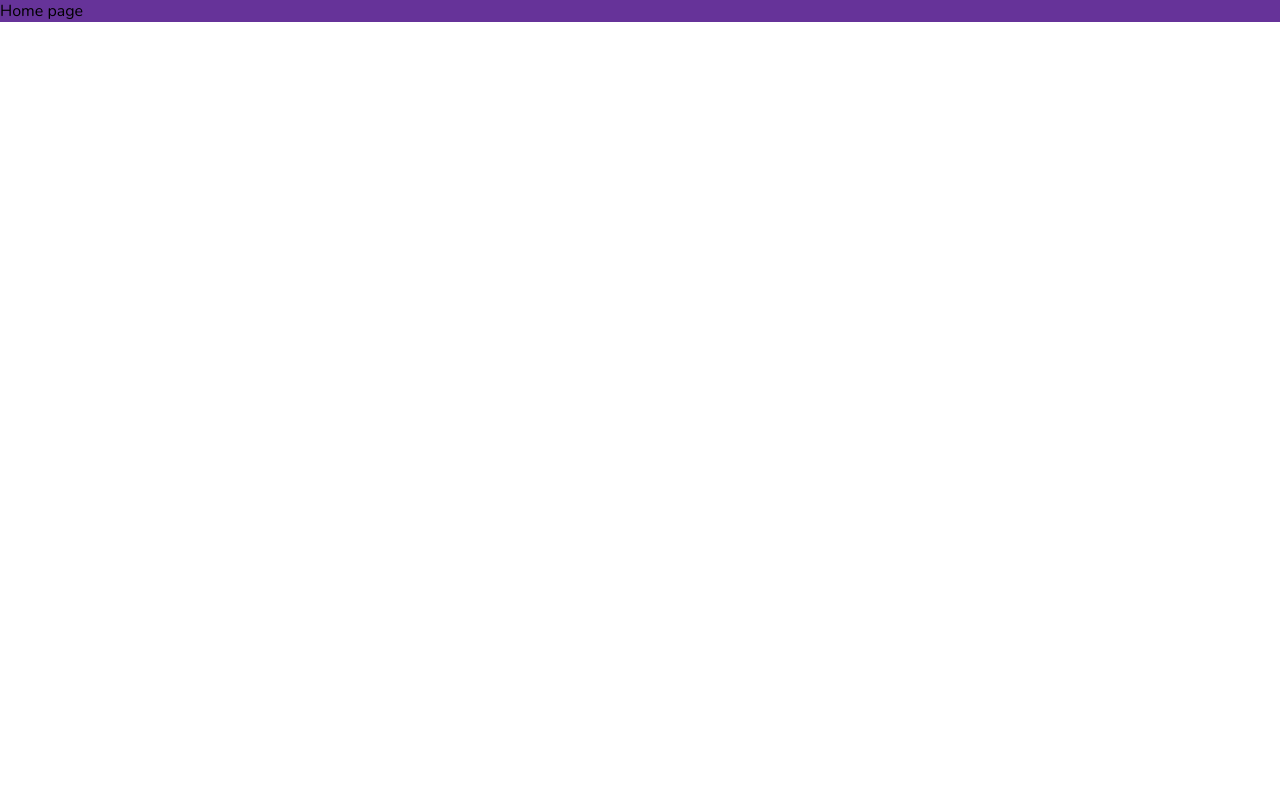
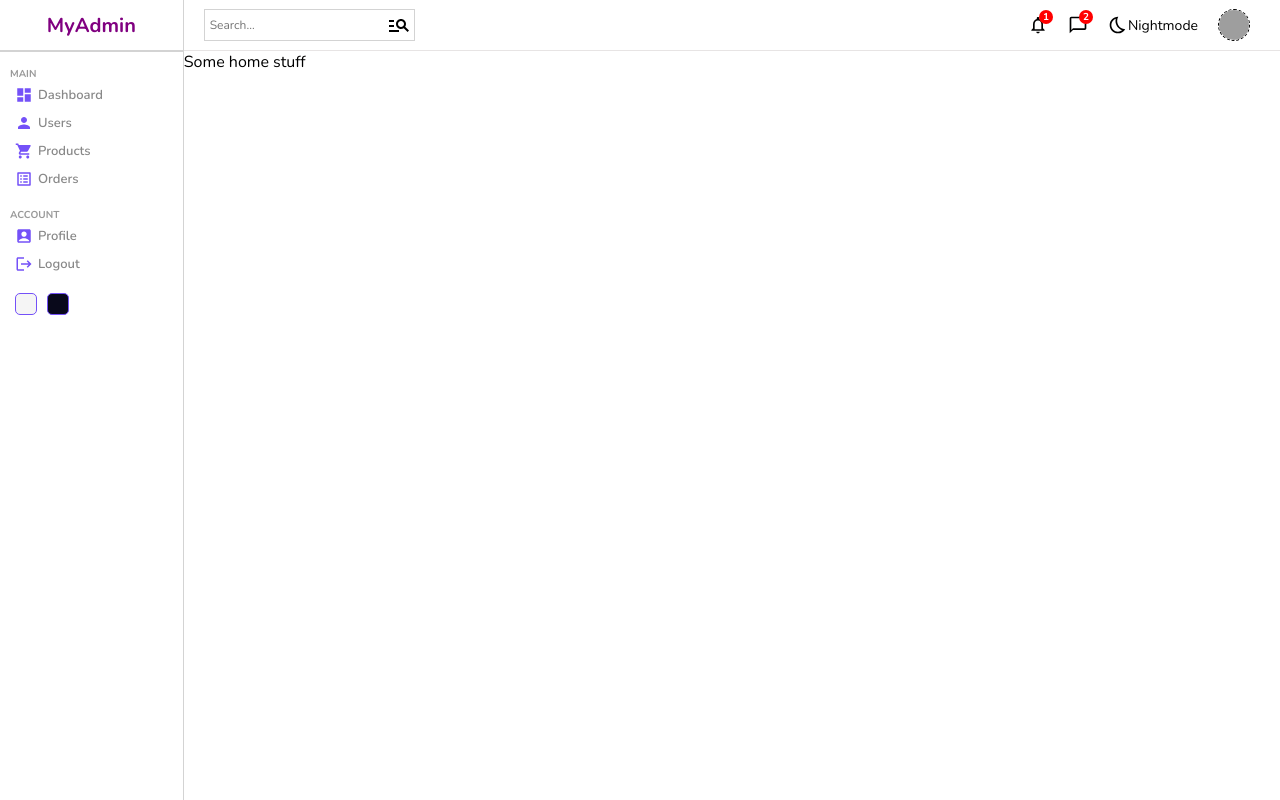
Before and after one commit to no-compromise/adminpanel, a React (Create React App) app: page / in a window 1280 px wide. Built offline with nearby package versions, Linux system fonts and the light colour scheme; grey boxes are pictures that could not be loaded.

Commit message:
Added Sidebar and Navbar

```diff
--- a/package.json
+++ b/package.json
@@ -3,6 +3,10 @@
   "version": "0.1.0",
   "private": true,
   "dependencies": {
+    "@emotion/react": "^11.10.4",
+    "@emotion/styled": "^11.10.4",
+    "@mui/icons-material": "^5.10.6",
+    "@mui/material": "^5.10.8",
     "@testing-library/jest-dom": "^5.16.5",
     "@testing-library/react": "^13.4.0",
     "@testing-library/user-event": "^13.5.0",
--- a/src/App.js
+++ b/src/App.js
@@ -21,6 +21,11 @@ const App = () => {
                         <Route path=':userid' element={<Single/>}/>
                         <Route path='new' element={<New/>}/>
                     </Route>
+                    <Route path='products'>
+                        <Route index element={<List />}/>
+                        <Route path=':poductid' element={<Single/>}/>
+                        <Route path='new' element={<New/>}/>
+                    </Route>
                 </Route>
             </Routes>
         </BrowserRouter>
--- /dev/null
+++ b/src/components/navbar/Navbar.jsx
@@ -0,0 +1,39 @@
+import "./Navbar.scss";
+import ManageSearchIcon from '@mui/icons-material/ManageSearch';
+import NotificationsNoneOutlinedIcon from '@mui/icons-material/NotificationsNoneOutlined';
+import ChatBubbleOutlineOutlinedIcon from '@mui/icons-material/ChatBubbleOutlineOutlined';
+import BedtimeOutlinedIcon from '@mui/icons-material/BedtimeOutlined';
+
+const Navbar = () => {
+  return (
+    <div className="navbar">
+      <div className="wrapper">
+        <div className="search">
+          <input type="text" placeholder="Search..." />
+          <ManageSearchIcon/>
+        </div>
+        <div className="items">
+          <div className="item">
+            <NotificationsNoneOutlinedIcon className="icon"/>
+            <div className="counter">1</div>
+
+          </div>
+            <div className="item">
+            <ChatBubbleOutlineOutlinedIcon className="icon"/>
+          <div className="counter">2</div>
+
+          </div>
+          <div className="item">
+            <BedtimeOutlinedIcon className="icon"/>
+            Nightmode
+          </div>
+          <div className="item">
+          <img src="https://avatars.dicebear.com/v2/male/f37ec4238a958ffe41d70cfd514028a0.svg" alt="Avatar" className="avatar" />
+          </div>
+        </div>
+      </div>
+    </div>
+  )
+}
+
+export default Navbar
--- /dev/null
+++ b/src/components/navbar/Navbar.scss
@@ -0,0 +1,70 @@
+.navbar{
+    height: 50px;
+    border-bottom: 0.5px solid rgb(231, 228, 228);
+    display: flex;
+    align-items: center;
+    font-size: 14px;
+
+    .wrapper{
+        width: 100%;
+        display: flex;
+        align-items: center;
+        padding: 20px;
+        justify-content: space-between;
+
+        .search{
+            display: flex;
+            align-items: center;
+            border: 0.5px solid lightgray;
+            padding: 3px;
+
+            input{
+                border: none;
+                outline: none;
+                background: transparent;
+
+                &::placeholder{
+                    font-size: 12px;
+                }
+            }
+        }
+
+        .items{
+            display: flex;
+            align-items: center;
+
+            .item{
+                display: flex;
+                align-items: center;
+                margin: 10px;
+                position: relative;
+
+                .icon{
+                    font-size: 20px;
+                }
+
+                .avatar{
+                    height: 30px;
+                    width: 30px;
+                    border-radius: 50%;
+                    border: 0.5px dashed black;
+                }
+                .counter{
+                    width: 14px;
+                    height: 14px;
+                    background-color: red;
+                    border-radius: 50%;
+                    display: flex;
+                    align-items: center;
+                    justify-content: center;
+                    color: white;
+                    font-size: 10px;
+                    font-weight: bold;
+                    position: absolute;
+                    top: -5px;
+                    right: -5px;
+                }
+            }
+        }
+    }
+}
--- /dev/null
+++ b/src/components/sidebar/Sidebar.jsx
@@ -0,0 +1,55 @@
+import "./Sidebar.scss";
+
+import DashboardIcon from '@mui/icons-material/Dashboard';
+import PersonIcon from '@mui/icons-material/Person';
+import ShoppingCartIcon from '@mui/icons-material/ShoppingCart';
+import ListAltIcon from '@mui/icons-material/ListAlt';
+import AccountBoxIcon from '@mui/icons-material/AccountBox';
+import LogoutIcon from '@mui/icons-material/Logout';
+
+const Sidebar = () => {
+  return (
+    <div className="sidebar">
+        <div className="top">
+            <span className="logo">MyAdmin</span>
+        </div>
+        <hr />
+        <div className="center">
+            <ul>
+                <p className="title">MAIN</p>
+                <li>
+                    <DashboardIcon className="icon"/>
+                    <span>Dashboard</span>
+                </li>
+                <li>
+                    <PersonIcon className="icon"/>
+                    <span>Users</span>
+                </li>
+                <li>
+                    <ShoppingCartIcon className="icon"/>
+                    <span>Products</span>
+                </li>
+                <li>
+                    <ListAltIcon className="icon"/>
+                    <span>Orders</span>
+                </li>
+                <p className="title">ACCOUNT</p>
+                <li>
+                    <AccountBoxIcon className="icon"/>
+                    <span>Profile</span>
+                </li>
+                <li>
+                    <LogoutIcon className="icon"/>
+                    <span>Logout</span>
+                </li>
+            </ul>
+        </div>
+        <div className="bottom">
+            <div className="colorOption"></div>
+            <div className="colorOption"></div>
+        </div>
+    </div>
+  )
+}
+
+export default Sidebar
--- /dev/null
+++ b/src/components/sidebar/Sidebar.scss
@@ -0,0 +1,90 @@
+.sidebar{
+    flex: 1;
+    border-right: 0.5px solid lightgrey;
+    min-height: 100vh;
+    background-color: white;
+
+    .top{
+        height: 50px;
+        display: flex;
+        align-items: center;
+        justify-content: center;
+
+        .logo{
+            font-size: 20px;
+            font-weight: bold;
+            color: purple;
+        }
+    }
+
+    hr{
+        height: 0px;
+        border: 0.5px solid lightgrey;
+    }
+
+    .center{
+        padding-left: 10px;
+
+        ul{
+            list-style: none;
+            padding: 0;
+            margin: 0;
+
+            .title{
+                font-size: 10px;
+                font-weight: bold;
+                color: #999;
+                margin-top: 15px;
+            }
+
+            li{
+                display: flex;
+                align-items: center;
+                padding: 5px;
+                cursor: pointer;
+
+                &:hover{
+                    background-color: #ece8ff;
+                }
+
+                .icon{
+                    font-size: 18px;
+                    color: #7451f8;
+                }
+
+                span{
+                    font-size: 13px;
+                    font-weight: 600;
+                    color: #888;
+                    margin-left: 5px;
+                }
+            }
+        }
+
+
+    }
+
+    .bottom{
+        display: flex;
+        align-items: center;
+        margin: 10px;
+
+        .colorOption{
+            width: 20px;
+            height: 20px;
+            border-radius: 5px;
+            border: 1px solid #7451f8;
+            cursor: pointer;
+            margin: 5px;
+
+            &:nth-child(1){
+                background-color: whitesmoke;
+            }
+            &:nth-child(2) {
+                background-color: rgb(9, 9, 27);
+            }
+
+
+        }
+    }
+}
--- a/src/pages/home/Home.jsx
+++ b/src/pages/home/Home.jsx
@@ -1,9 +1,16 @@
+
+import Navbar from "../../components/navbar/Navbar";
+import Sidebar from "../../components/sidebar/Sidebar";
 import "./Home.scss";
 
 const Home = () => {
   return (
     <div className="home">
-       Home page
+       <Sidebar/>
+       <div className="homeContainer">
+        <Navbar/>
+        Some home stuff
+       </div>
     </div>
   )
 }
--- a/src/pages/home/Home.scss
+++ b/src/pages/home/Home.scss
@@ -1,4 +1,8 @@
 .home{
-    background-color: rebeccapurple;
+   display: flex;
+
+   .homeContainer{
+        flex: 6;
+   }
 
 }
```
Also changed, not shown: 1 other file (tests, documents, lock files or other folders).
